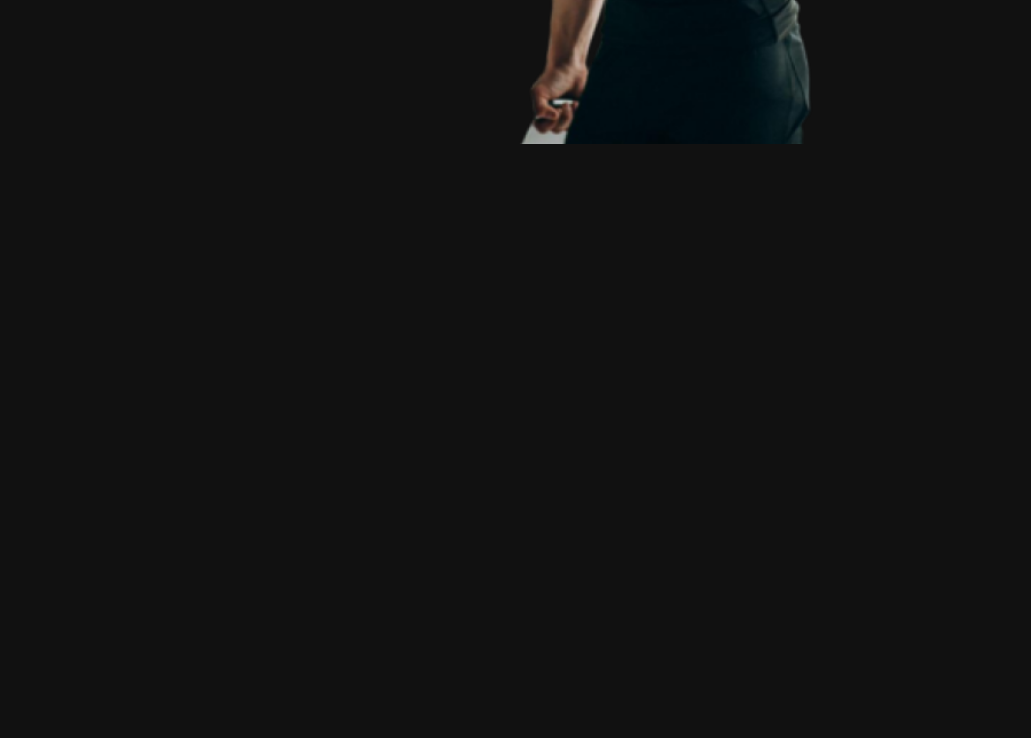
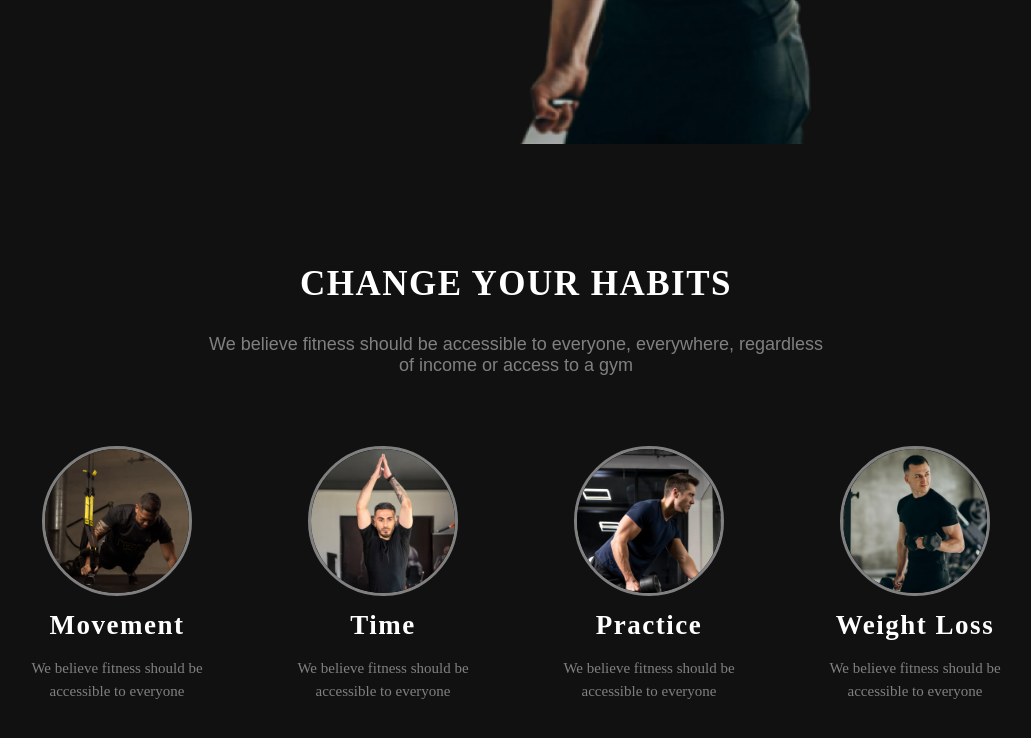
Before and after one commit to sadiahimi/fitness-website, a plain HTML site: page index.html in a window 1280 px wide. Shown: the part 682-1420 px from the top of the page, without its empty margins (124-1155 px from the left). Before the commit the page ends 896 px from the top, so only its background shows below. Drawn offline with Linux system fonts and the light colour scheme; a web font is replaced by a local one.

Commit message:
habit added

```diff
--- a/index.html
+++ b/index.html
@@ -31,7 +31,60 @@
         </div>
         <div class="hero-img">
             <img src="images/Images 2.png" alt="">
+            <div>
+    </section>
+    <div class="habit-section">
+        <div class="container">
+            <div class="row">
+                <div class="title">
+                    <h1>Change Your Habits</h1>
+                    <p>We believe fitness should be accessible to everyone, everywhere, regardless of income or
+                        access to a gym</p>
+                </div>
+            </div>
+            <div class="habit-card">
+                <div class="card">
+                    <div class="img-section">
+                        <img src="images/image 3.png" alt="">
+                    </div>
+                    <div class="content">
+                        <h3>Movement</h3>
+                        <p>We believe fitness should be
+                            accessible to everyone</p>
+                    </div>
+                </div>
+                <div class="card">
+                    <div class="img-section">
+                        <img src="images/image 2.png" alt="">
+                    </div>
+                    <div class="content">
+                        <h3>Time</h3>
+                        <p>We believe fitness should be
+                            accessible to everyone</p>
+                    </div>
+                </div>
+                <div class="card">
+                    <div class="img-section">
+                        <img src="images/image 4.png" alt="">
+                    </div>
+                    <div class="content">
+                        <h3>Practice</h3>
+                        <p>We believe fitness should be
+                            accessible to everyone</p>
+                    </div>
+                </div>
+                <div class="card">
+                    <div class="img-section">
+                        <img src="images/image 5.png" alt="">
+                    </div>
+                    <div class="content">
+                        <h3>Weight Loss</h3>
+                        <p>We believe fitness should be
+                            accessible to everyone</p>
+                    </div>
+                </div>
+            </div>
         </div>
-    </section>
+    </div>
 </body>
 </html>
--- a/style.css
+++ b/style.css
@@ -112,7 +112,72 @@ span{
     border: 1px solid white;
     margin-left: 10px;
 }
-@media (max-width: 909px){
+.habit-section{
+    width: 100%;
+}
+.habit-section .container{
+    width: 80%;
+    margin: auto;
+}
+.habit-section .container .row{
+    width: 60%;
+    margin: auto;
+}
+.habit-section .container .row .title{
+    text-align: center;
+    margin-top: 50px;
+}
+.habit-section .container .row .title h1{
+    font-size: 35px;
+    text-transform: uppercase;
+    letter-spacing: 1.5px;
+    color: white
+}
+.habit-section .container .row .title p{
+    font-size: 18px;
+    font-family: sans-serif;
+    margin: 30px 0px;
+    color: gray;
+}
+.habit-section .container .habit-card{
+    width: 100%;
+    display: grid;
+    grid-template-columns: repeat(4, 1fr);
+    grid-gap: 40px;
+    margin-top: 50px;
+}
+.habit-section .container .habit-card .card{
+    width: 100%;
+    display: flex;
+    justify-content: center;
+    align-items: center;
+    padding: 20px;
+    flex-direction: column;
+    cursor: pointer;
+}
+.habit-section .container .habit-card .card .img-section img{
+    height: 150px;
+    width: 150px;
+    border-radius: 50%;
+    border: 3px solid gray;
+}
+.habit-section .container .habit-card .card .content{
+    width: 100%;
+    text-align: center;
+}
+.habit-section .container .habit-card .card .content h3{
+    font-size: 27px;
+    margin-top: 10px;
+    letter-spacing: 1.5px;
+    color: white;
+}
+.habit-section .container .habit-card .card .content p{
+    font-size: 15px;
+    margin: 16px 0px;
+    line-height: 1.5;
+    color: gray;
+}
+@media (max-width: 768px){
     nav #icon{
         display: block;
 }
@@ -133,8 +198,7 @@ nav li{
 nav a{
     font-size: 20px;
 }
-a.active,a:hover{
-    border: none;
-    color: azure;
+.habit-section .container .habit-card{
+    grid-template-columns: 1fr;
 }
 }
```
